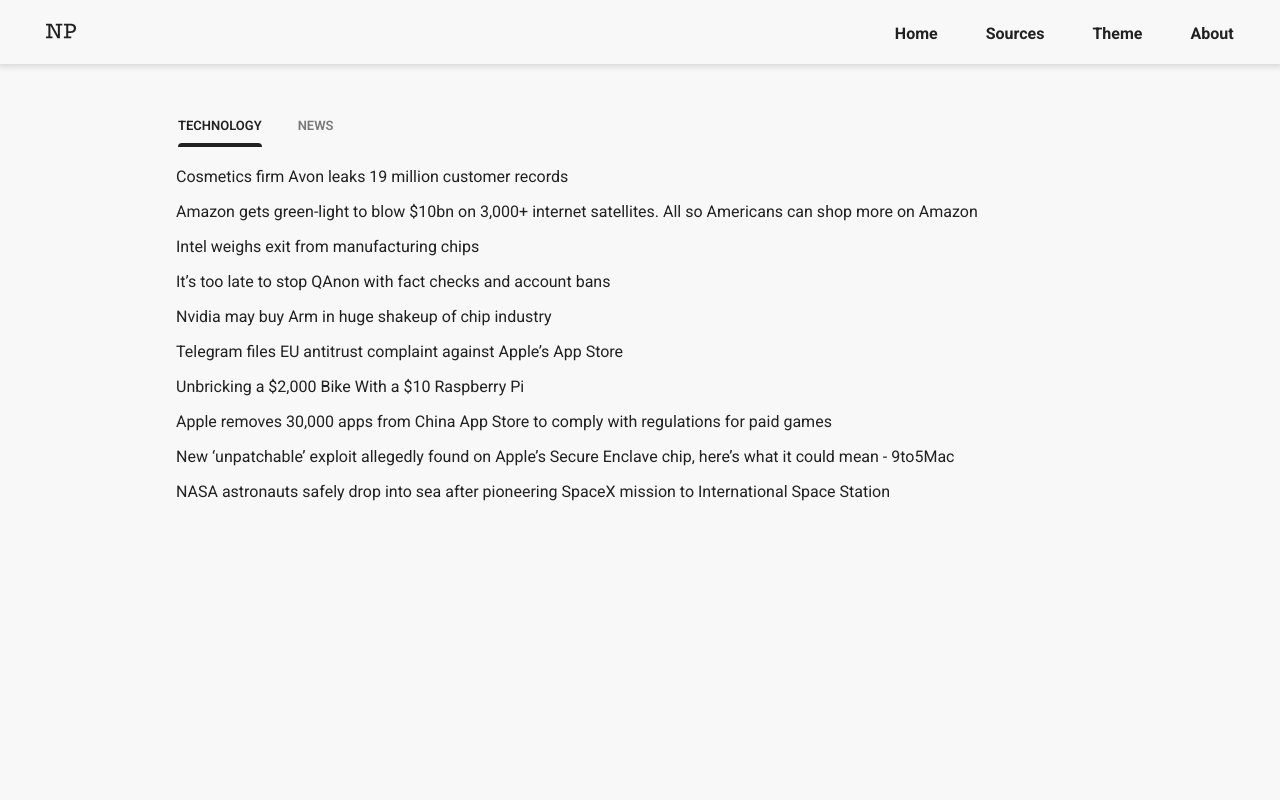
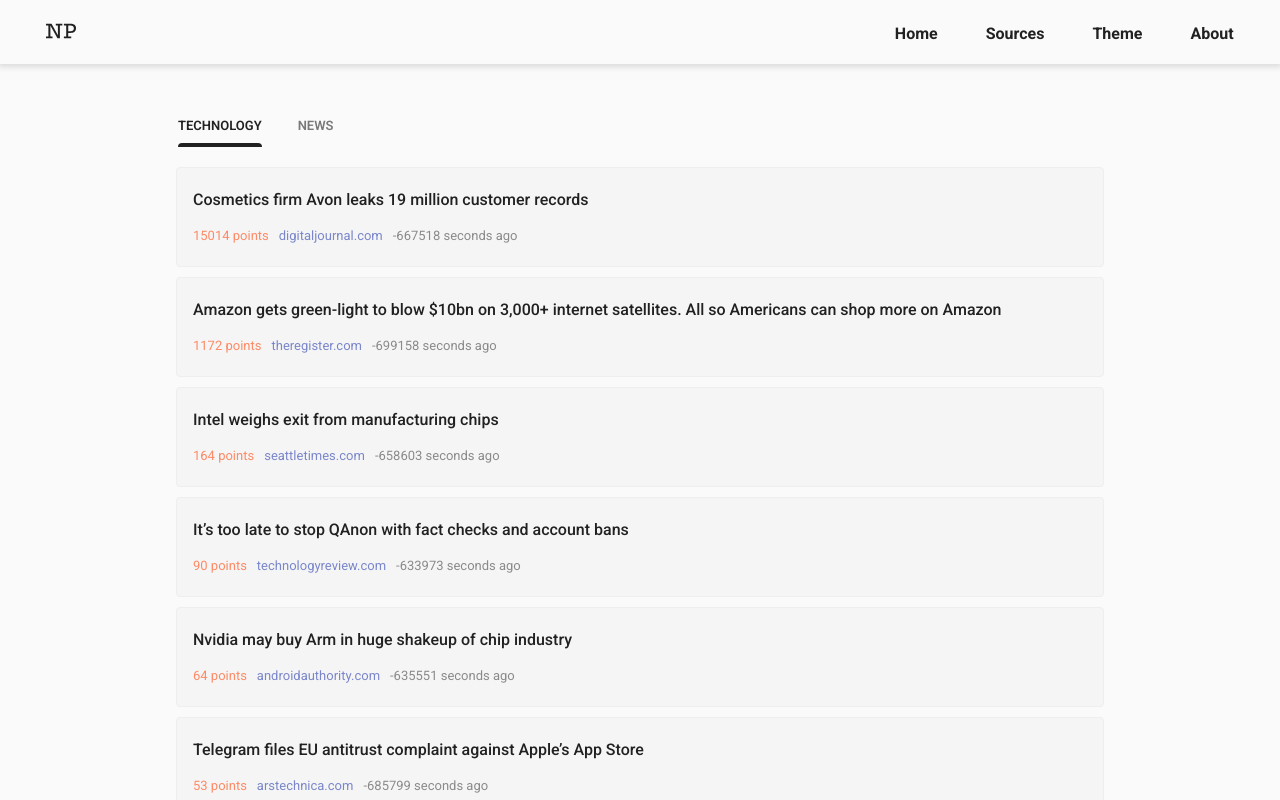
Before and after one commit to kshksdrt/mnml-news-reader, a React (Create React App) app: page / in a window 1280 px wide. Shown: the top 800 px of the page. Built offline with nearby package versions, Linux system fonts and the light colour scheme.

Commit message:
Feature: Added storycards for news with styling

```diff
--- a/src/assets/App.css
+++ b/src/assets/App.css
@@ -11,30 +11,54 @@
 }
 
 :root {
-  --gray0: #f8f8f8;
-  --gray1: #EEEEEE;
-  --gray2: #E0E0E0;
-  --gray3: #BDBDBD;
-  --gray4: #616161;
-  --gray5: #353535;
-  --gray6: #212121;
-  --green: #AED581;
-  --orange: #FFB74D;
+  --gray0: #FAFAFA;
+  --gray1: #F5F5F5;
+  --gray2: #EEEEEE;
+  --gray3: #E0E0E0;
+  --gray4: #BDBDBD;
+  --gray5: #707070;
+  --gray6: #575757;
+  --gray7: #3a3a3a;
+  --gray8: #2a2a2a;
+  --gray9: #212121;
+  --teal: #030303;
+  --orange: #FF7043;
+  --blue: #5C6BC0;
+  --green-light: #C8E6C9;
+  --green-dark: #1B5E20;
 }
 
 /* Theming */
 .light {
   --bg-absolute: #ffffff;
   --bg: var(--gray0);
-  --text: var(--gray6);
-  --hover: var(--gray1);
+  --bg-1: var(--gray1);
+  --bg-2: var(--gray2);
+  --bg-3: var(--gray3);
+  --bg-4: var(--gray4);
+  --bg-5: var(--gray5);
+  --bg-6: var(--gray6);
+  --bg-7: var(--gray7);
+  --bg-8: var(--gray8);
+  --bg-9: var(--gray9);
+  --text: var(--gray9);
+  --highlight: var(--green-dark);
 }
 
 .dark {
   --bg-absolute: #000000;
-  --bg: var(--gray6);
+  --bg: var(--gray9);
+  --bg-1: var(--gray8);
+  --bg-2: var(--gray7);
+  --bg-3: var(--gray6);
+  --bg-4: var(--gray5);
+  --bg-5: var(--gray4);
+  --bg-6: var(--gray3);
+  --bg-7: var(--gray2);
+  --bg-8: var(--gray1);
+  --bg-9: var(--gray0);
   --text: var(--gray0);
-  --hover: var(--gray5);
+  --highlight: var(--green-light);
 }
 
 body {
@@ -98,7 +122,12 @@
 
 .footer {
   grid-area: footer;
-  margin: auto;
+  font-size: small;
+  color: var(--bg-2);
+  border-style: solid;
+  border-width: 1px 0 0 0;
+  border-color: var(--bg-1);
+  padding-top: 30px;
 }
 
 .footer > p {
@@ -152,7 +181,7 @@
 }
 
 .nav-item > a:hover {
-  background: var(--hover);
+  background: var(--bg-1);
   border-radius: 4px;
 }
 
@@ -301,7 +330,7 @@
   width: 300px;
   flex-grow: 1;
   align-items: center;
-  background: var(--hover);
+  background: var(--bg-1);
   border-radius: 2px;
   margin: 10px 0;
   padding: 0 10px;
@@ -343,3 +372,80 @@
 .input:focus {
   border-bottom: 2px solid var(--text);
 }
+
+.storycard {
+  background: var(--bg-1);
+  border-style: solid;
+  border-width: 1px;
+  border-color: var(--bg-2);
+  border-radius: 4px;
+  padding: 22px 16px;
+  margin-bottom: 10px;
+}
+
+.storycard:hover {
+  border-color: rgba(0, 0, 0, 0);
+  transition: all 250ms;
+}
+
+.storycard-title {
+  color: var(--text);
+  margin-top: 0px;
+  font-weight: 500;
+  transition: all 170ms ease-in-out;
+}
+
+.storycard-title:hover {
+  cursor: pointer;
+  color: var(--highlight);
+  text-decoration: underline;
+}
+
+.storycard-info {
+  display: inline;
+}
+
+.storycard-info:hover {
+  cursor: default;
+}
+
+.storycard-info > * {
+  display: inherit;
+  margin-right: 10px;
+  font-size: small;
+  opacity: 0.8;
+}
+
+.storycard:hover .storycard-info {
+  opacity: 1.0;
+}
+
+.info-blue {
+  color: var(--blue);
+}
+
+.info-gray {
+  color: var(--gray5);
+}
+
+.info-orange {
+  color: var(--orange);
+}
+
+.info-teal {
+  color: var(--teal);
+}
+
+.link {
+  cursor: pointer;
+  text-decoration: none;
+}
+
+.link-underline {
+  text-decoration: underline;
+  cursor: pointer;
+}
+
+.link:hover {
+  text-decoration: underline;
+}
--- a/src/components/Footer.js
+++ b/src/components/Footer.js
@@ -3,8 +3,8 @@
 export default function Footer() {
   return (
     <div className="footer">
-      <p>News Panda</p>
-      <p>A personalized feed with useful information</p>
+      <p style={{fontWeight: 800}}>News Panda</p>
+      <p style={{marginTop: "10px"}}>A personalized feed with useful information</p>
     </div>
   )
 }
--- a/src/components/MainView/Home/Content.js
+++ b/src/components/MainView/Home/Content.js
@@ -1,5 +1,6 @@
 import React, { useContext } from 'react'
 import { GlobalContext } from '../../../state/Store'
+import StoryCard from './StoryCard'
 
 export default function Content({subredditName}) {
   const [state, dispatch] = useContext(GlobalContext)
@@ -9,7 +10,7 @@
       <div style={{overflowWrap: "normal", margin: "0px 16px"}}>
         {state.developmentJson[subredditName] && state.developmentJson[subredditName].data.children.map(story => {
           return (
-            <p key={story.data.name}>{story.data.title}</p>
+            <StoryCard key={story.data.name} storyFull={story.data} />
           )
         })}
       </div>
--- /dev/null
+++ b/src/components/MainView/Home/StoryCard.js
@@ -0,0 +1,38 @@
+import React, { useState, useEffect } from 'react'
+
+function getReadableTime (ms) {
+  const seconds = ( ms / 1000 ).toFixed(1)
+  const minutes = ( ms / ( 1000 * 60 ) ).toFixed(1)
+  const hours = ( ms / ( 1000 * 60 * 60 ) ).toFixed(1)
+  const days = ( ms / ( 1000 * 60 * 60 * 24 ) ).toFixed(1)
+
+  if (seconds < 60) return `${Math.floor(seconds)} seconds ago`
+  if (minutes < 60) return `${Math.floor(minutes)} minutes ago`
+  if (hours < 60) return `${Math.floor(hours)} hours ago`
+  if (days < 60) return `${Math.floor(days)} days ago`
+}
+
+export default function StoryCard({ storyFull }) {
+  const [story, setStory] = useState(storyFull)
+
+  useEffect(_ => {
+    const { title, score, domain, url, permalink, created, name, ...rest} = storyFull
+    const time = getReadableTime(Date.now() - (created * 1000))
+    setStory({ title, score, domain, url, permalink, time, name })
+  }, [storyFull])
+
+  function openInReddit (permalink) {
+    window.open(`https://www.reddit.com/${permalink}`, '_blank', 'noopener noreferrer')
+  }
+
+  return (
+    <div className="storycard">
+      <p className="storycard-title" onClick={_ => openInReddit(story.permalink)}>{story.title}</p>
+      <div className="storycard-info">
+        <p className="info-orange">{`${story.score} points`}</p>
+        <a className="info-blue link" href={story.url} target="_blank" rel="noopener noreferrer">{story.domain}</a>
+        <p className="info-gray">{story.time}</p>
+      </div>
+    </div>
+  )
+}
```
